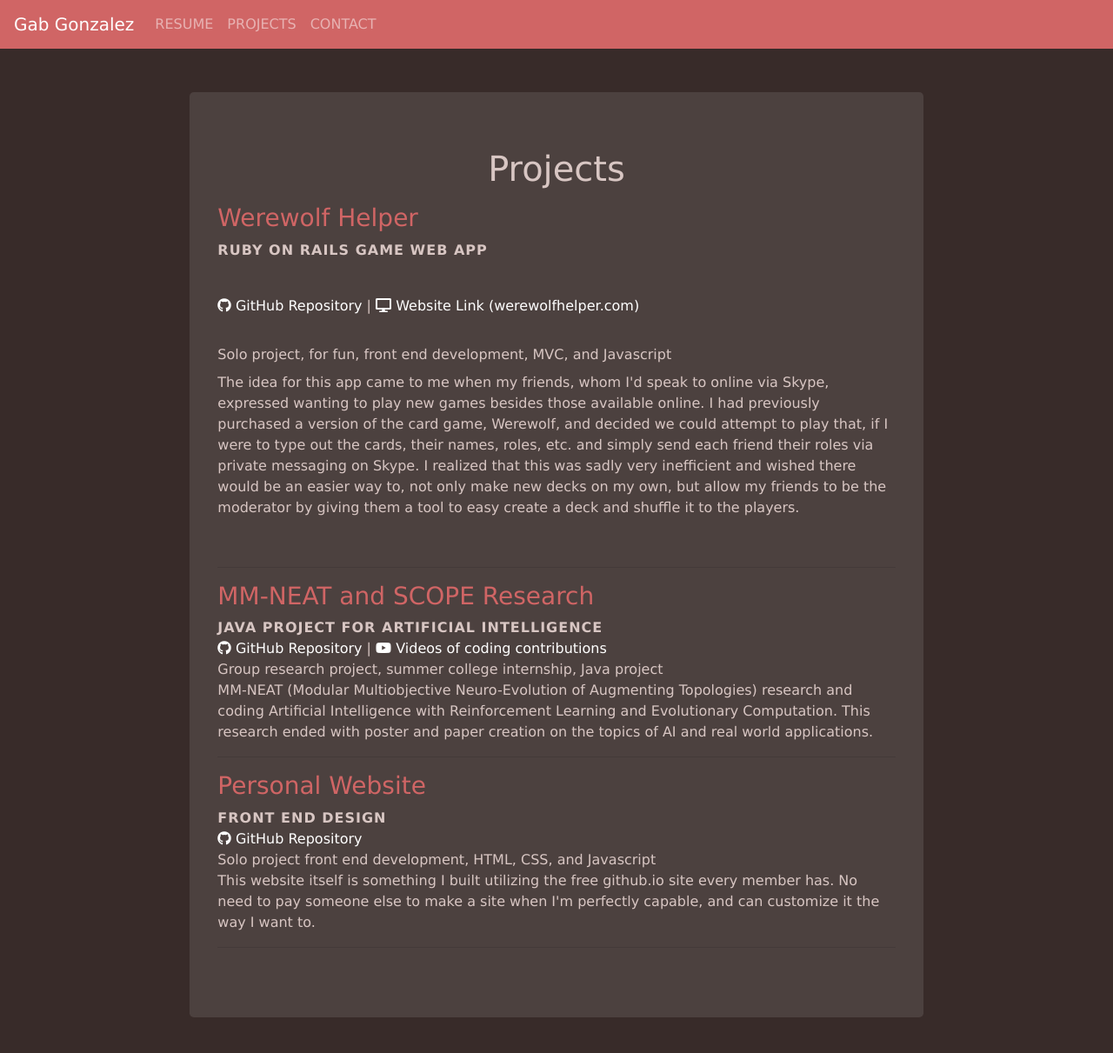
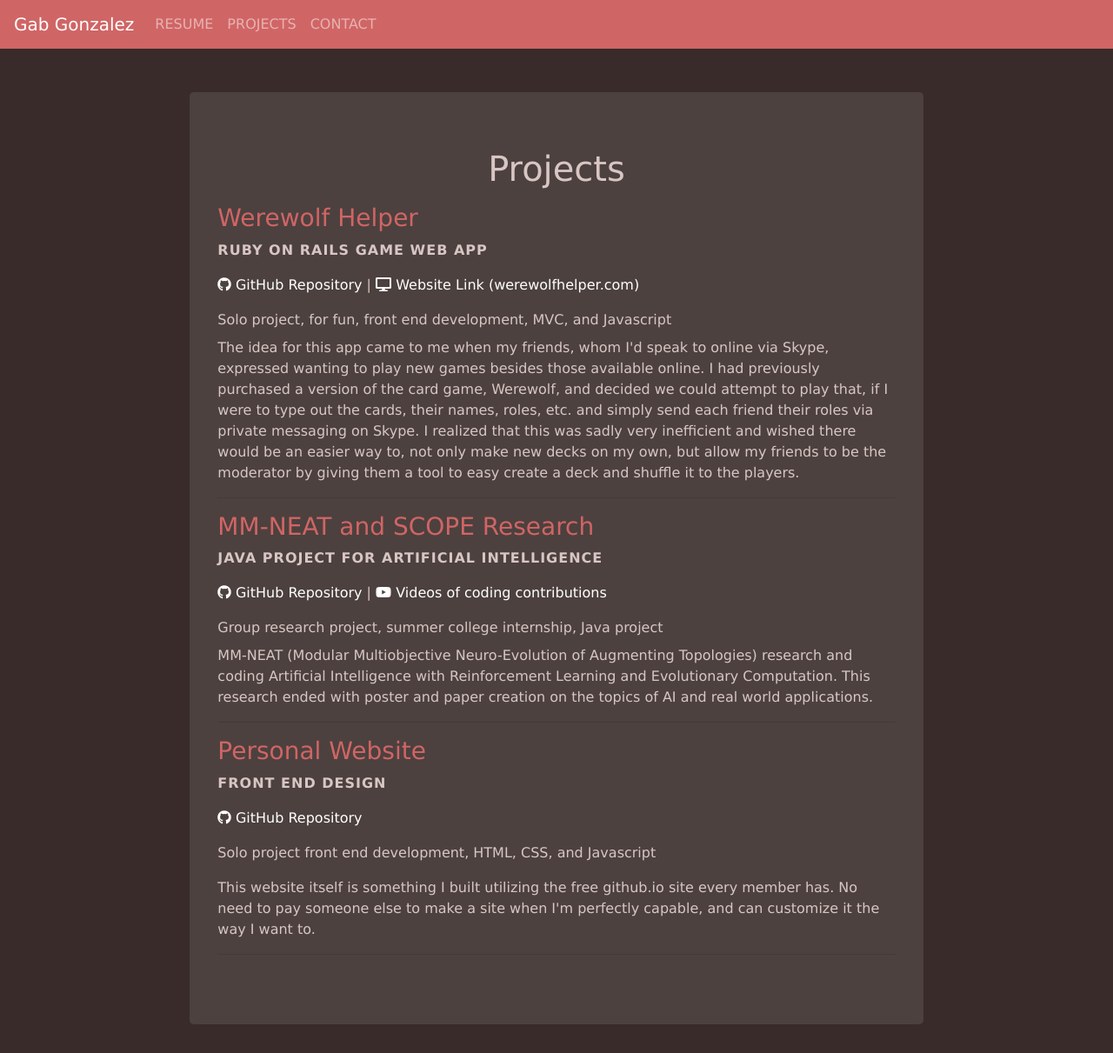
Before and after one commit to Serenamidori/serenamidori.github.io, a Jekyll site: the page built from projects/index.html, in a window 1280 px wide. Shown: the whole page at 87% size. Built offline with Jekyll 4.4.1, drawn with Linux system fonts in a browser that asks for light colours; nearby versions of some CDN libraries.

Commit message:
Fixes to FA and P tags

```diff
--- a/projects/index.html
+++ b/projects/index.html
@@ -7,26 +7,26 @@ title: Gab - Projects
 	<p>
 		<div class="text-left">
             <h3>Werewolf Helper</h3>
-            <p><b class="text-uppercase" style="letter-spacing: 1px;">Ruby on Rails Game Web App</b></p><br>
-			<p class="mb-2"><a href="https://github.com/Serenamidori/werewolf-app"><span class="fab fa-github" aria-hidden="true"></span> GitHub Repository</a> | <a href="http://werewolfhelper.com/"><span class="fas fa-desktop" aria-hidden="true"></span> Website Link (werewolfhelper.com)</a></p><br>
+            <p><b class="text-uppercase" style="letter-spacing: 1px;">Ruby on Rails Game Web App</b></p>
+			<p><a href="https://github.com/Serenamidori/werewolf-app"><span class="fab fa-github" aria-hidden="true"></span> GitHub Repository</a> | <a href="http://werewolfhelper.com/"><span class="fas fa-desktop" aria-hidden="true"></span> Website Link (werewolfhelper.com)</a></p>
             <p class="mb-2">Solo project, for fun, front end development, MVC, and Javascript</p>
-            <p>The idea for this app came to me when my friends, whom I'd speak to online via Skype, expressed wanting to play new games besides those available online. I had previously purchased a version of the card game, Werewolf, and decided we could attempt to play that, if I were to type out the cards, their names, roles, etc. and simply send each friend their roles via private messaging on Skype. I realized that this was sadly very inefficient and wished there would be an easier way to, not only make new decks on my own, but allow my friends to be the moderator by giving them a tool to easy create a deck and shuffle it to the players.</p><br>
+            <p>The idea for this app came to me when my friends, whom I'd speak to online via Skype, expressed wanting to play new games besides those available online. I had previously purchased a version of the card game, Werewolf, and decided we could attempt to play that, if I were to type out the cards, their names, roles, etc. and simply send each friend their roles via private messaging on Skype. I realized that this was sadly very inefficient and wished there would be an easier way to, not only make new decks on my own, but allow my friends to be the moderator by giving them a tool to easy create a deck and shuffle it to the players.</p>
             <hr>
         </div>
         <div class="text-left">
             <h3>MM-NEAT and SCOPE Research</h3>
-            <p><b class="text-uppercase" style="letter-spacing: 1px;">Java Project for Artificial Intelligence</b><br>
-			<a href="https://github.com/schrum2/MM-NEATv2"><span class="fab fa-github" aria-hidden="true"></span> GitHub Repository</a> | <a href="http://people.southwestern.edu/~schrum2/SCOPE/tetris.php"><span class="fab fa-youtube" aria-hidden="true"></span> Videos of coding contributions</a><br>
-            Group research project, summer college internship, Java project<br>
-			MM-NEAT (Modular Multiobjective Neuro-Evolution of Augmenting Topologies) research and coding Artificial Intelligence with Reinforcement Learning and Evolutionary Computation. This research ended with poster and paper creation on the topics of AI and real world applications.</p>
+            <p><b class="text-uppercase" style="letter-spacing: 1px;">Java Project for Artificial Intelligence</b></p>
+			<p><a href="https://github.com/schrum2/MM-NEATv2"><span class="fab fa-github" aria-hidden="true"></span> GitHub Repository</a> | <a href="http://people.southwestern.edu/~schrum2/SCOPE/tetris.php"><span class="fab fa-youtube" aria-hidden="true"></span> Videos of coding contributions</a></p>
+            <p class="mb-2">Group research project, summer college internship, Java project</p>
+			<p>MM-NEAT (Modular Multiobjective Neuro-Evolution of Augmenting Topologies) research and coding Artificial Intelligence with Reinforcement Learning and Evolutionary Computation. This research ended with poster and paper creation on the topics of AI and real world applications.</p>
             <hr>
         </div>
         <div class="text-left">
             <h3>Personal Website</h3>
-            <p><b class="text-uppercase" style="letter-spacing: 1px;">Front End Design</b><br>
-			<a href="https://github.com/Serenamidori/serenamidori.github.io"><span class="fab fa-github" aria-hidden="true"></span> GitHub Repository</a><br>
-            Solo project front end development, HTML, CSS, and Javascript<br>
-            This website itself is something I built utilizing the free github.io site every member has. No need to pay someone else to make a site when I'm perfectly capable, and can customize it the way I want to.</p>
+            <p><b class="text-uppercase" style="letter-spacing: 1px;">Front End Design</b></p>
+			<p><a href="https://github.com/Serenamidori/serenamidori.github.io"><span class="fab fa-github" aria-hidden="true"></span> GitHub Repository</a></p>
+            <p class="mb=2">Solo project front end development, HTML, CSS, and Javascript</p>
+            <p>This website itself is something I built utilizing the free github.io site every member has. No need to pay someone else to make a site when I'm perfectly capable, and can customize it the way I want to.</p>
             <hr>
         </div>
 	</p>
```
Also changed, not shown: contact/index.html (+5 -5 lines).
